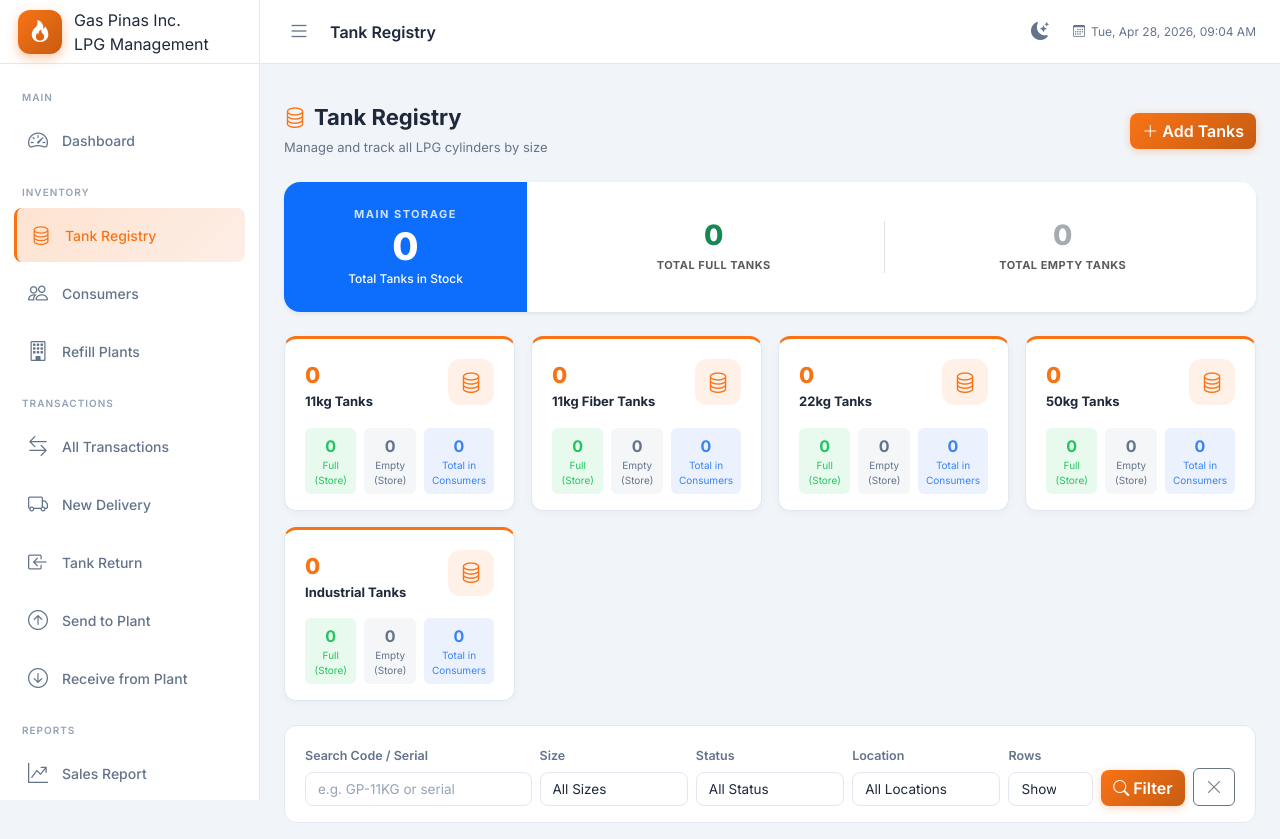
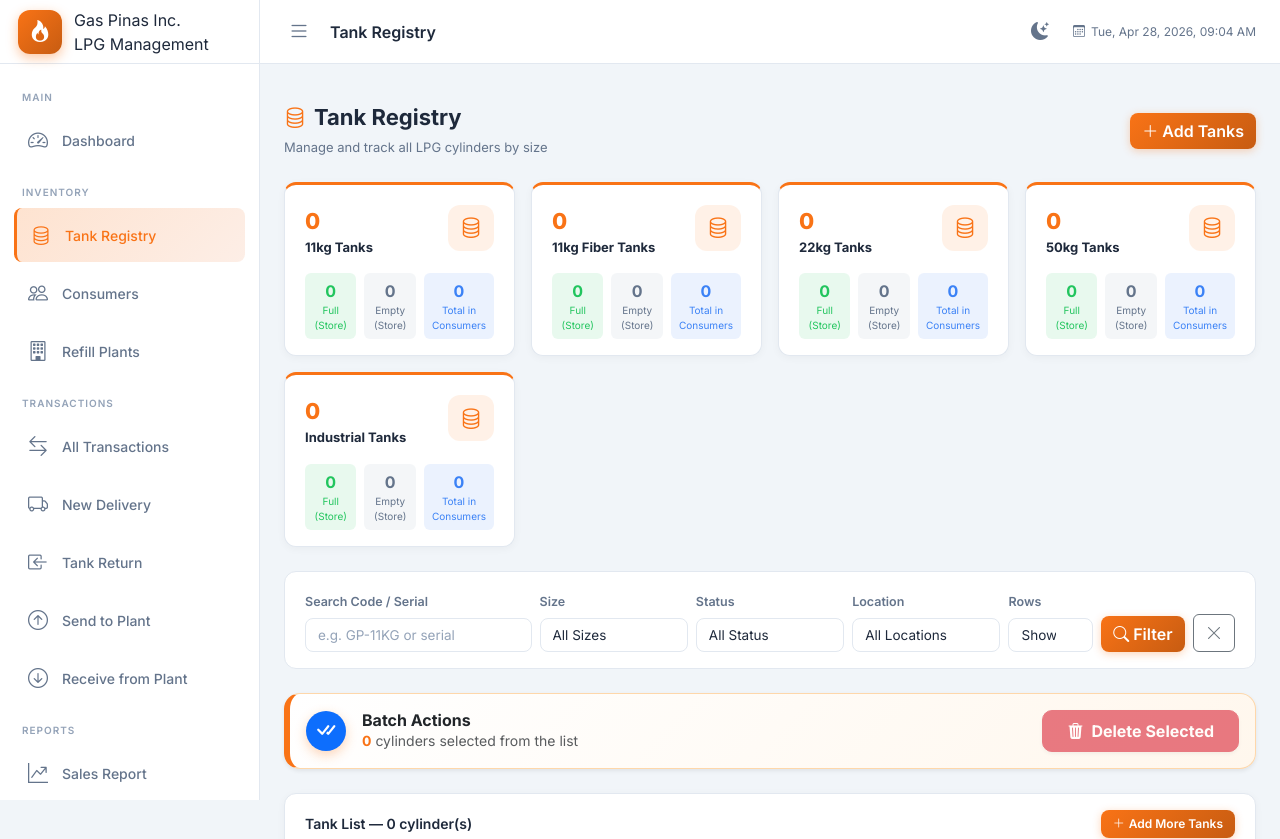
Before and after one commit to razhil1/lpgsystem, a Flask app: page /tanks/ in a window 1280 px wide. Shown: the top 839 px of the page. Run offline with Flask 3, Linux system fonts and the light colour scheme; a user stored in the database is signed in; some libraries are stand-ins or nearby versions.

Commit message:
Remove Main Storage Overview card from Tank Registry

```diff
--- a/app/tanks/routes.py
+++ b/app/tanks/routes.py
@@ -64,9 +64,6 @@
     # Summary counts per size
     size_summary = {}
     warehouse = get_setting('Warehouse Location Name', default='Warehouse')
-    total_full_wh = Tank.query.filter_by(status='Full', location=warehouse, is_active=True).count()
-    total_empty_wh = Tank.query.filter_by(status='Empty', location=warehouse, is_active=True).count()
-
     for s in get_setting('Tank Sizes', is_list=True):
         size_summary[s] = {
             'total': Tank.query.filter_by(tank_size=s, is_active=True).count(),
@@ -77,8 +74,7 @@
 
     return render_template('tanks/index.html', tanks=tanks,
                            search=search, size=size, status=status, location=location,
-                           per_page=per_page, size_summary=size_summary,
-                           total_full_wh=total_full_wh, total_empty_wh=total_empty_wh)
+                           per_page=per_page, size_summary=size_summary)
 
 
 # ──────────────────────────────────────────────────────
--- a/app/templates/tanks/index.html
+++ b/app/templates/tanks/index.html
@@ -14,29 +14,6 @@
 </div>
 
 <!-- ── Inventory Summary Cards ─────────────────────────────── -->
-{# ══ MAIN STORAGE OVERVIEW ══════════════════════════════════════════════════════════ #}
-<div class="card mb-4 border-0 shadow-sm overflow-hidden" style="border-radius: 16px;">
-    <div class="row g-0">
-        <div class="col-md-3 bg-primary p-4 d-flex flex-column justify-content-center align-items-center text-white text-center">
-            <div style="font-size: 11px; text-transform: uppercase; letter-spacing: 1.5px; opacity: 0.8; font-weight: 700; margin-bottom: 5px;">Main Storage</div>
-            <div style="font-size: 38px; font-weight: 900; line-height: 1;">{{ total_full_wh + total_empty_wh }}</div>
-            <div style="font-size: 12px; font-weight: 500; margin-top: 5px;">Total Tanks in Stock</div>
-        </div>
-        <div class="col-md-9 bg-white p-3 d-flex align-items-center">
-            <div class="d-flex w-100 justify-content-around text-center">
-                <div class="px-3 border-end flex-grow-1">
-                    <div class="text-success" style="font-size: 28px; font-weight: 900; line-height: 1;">{{ total_full_wh }}</div>
-                    <div class="text-muted" style="font-size: 11px; text-transform: uppercase; font-weight: 700; letter-spacing: 0.5px; margin-top: 8px;">Total Full Tanks</div>
-                </div>
-                <div class="px-3 flex-grow-1">
-                    <div class="text-secondary" style="font-size: 28px; font-weight: 900; line-height: 1; opacity: 0.6;">{{ total_empty_wh }}</div>
-                    <div class="text-muted" style="font-size: 11px; text-transform: uppercase; font-weight: 700; letter-spacing: 0.5px; margin-top: 8px;">Total Empty Tanks</div>
-                </div>
-            </div>
-        </div>
-    </div>
-</div>
-
 <div class="row g-3 mb-4">
     {% for size, data in size_summary.items() %}
     <div class="col-md-3">
```
